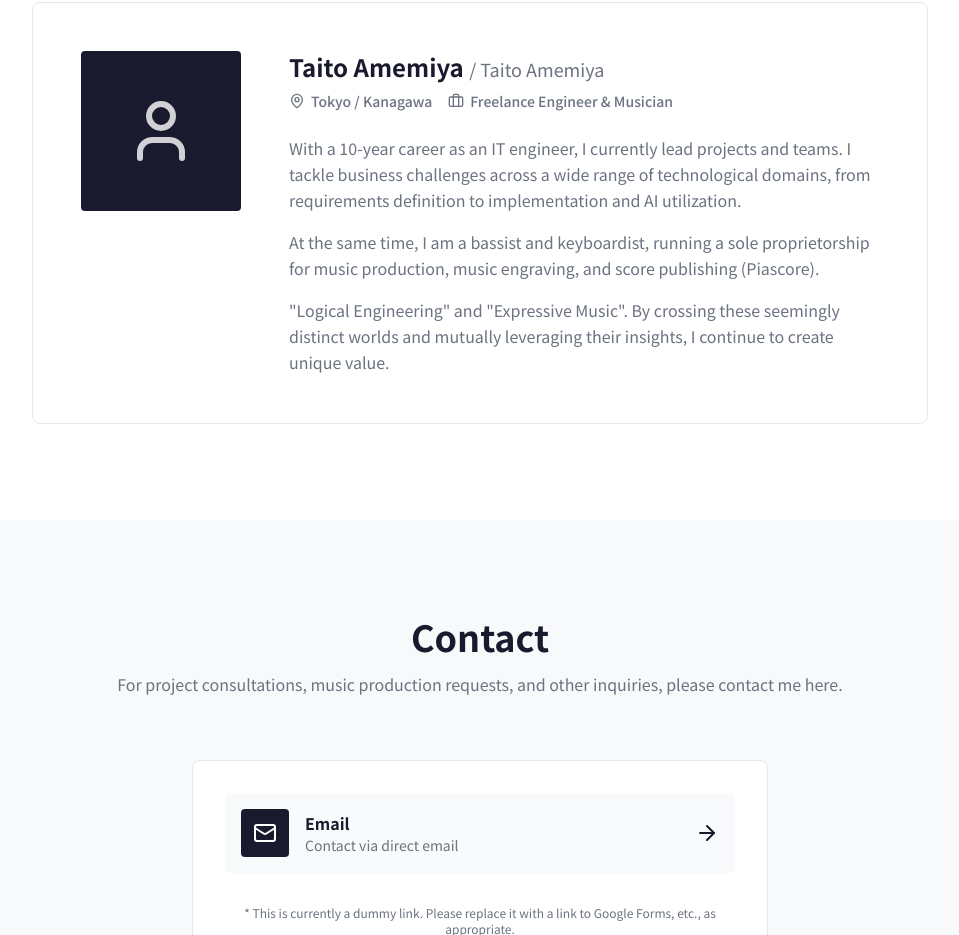
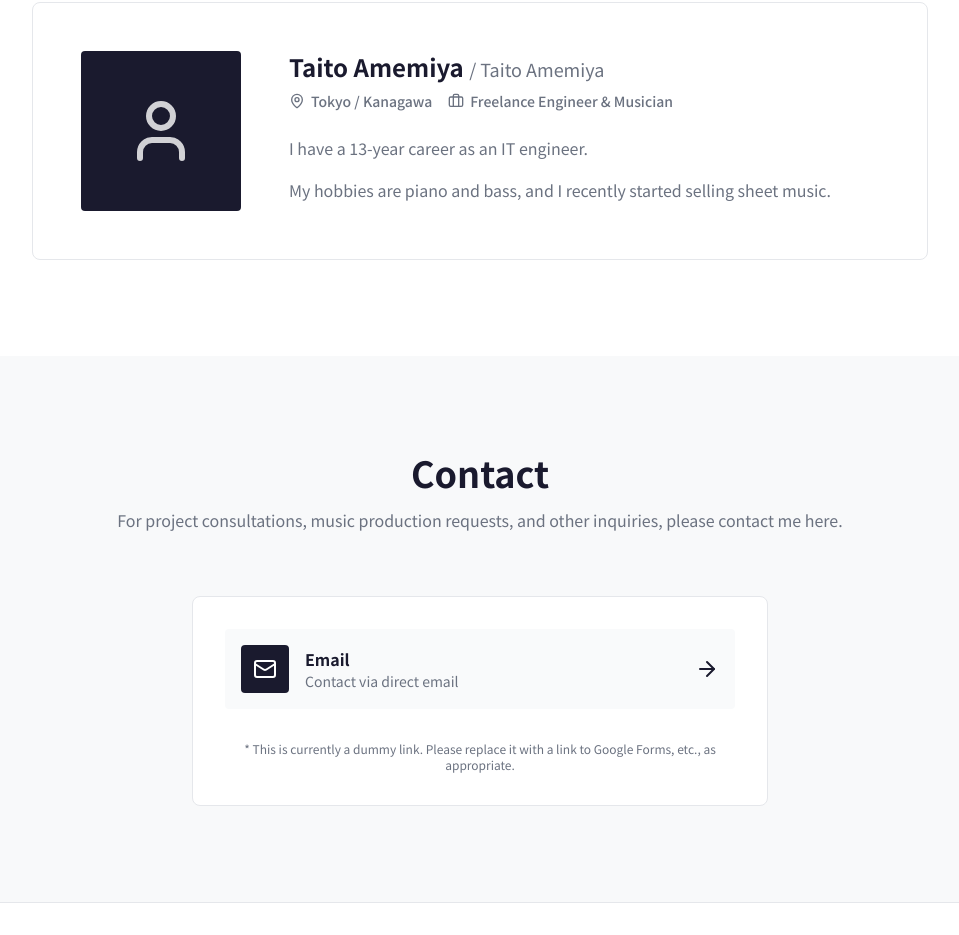
Before and after one commit to AME-Team/AME-Home, a Next.js app: page /en in a window 1280 px wide. Shown: the part 2148-3083 px from the top of the page, without its empty margins (160-1119 px from the left). Built offline with nearby package versions, Linux system fonts and the light colour scheme.

Commit message:
chore: simplify about me text

```diff
--- a/package.json
+++ b/package.json
@@ -5,7 +5,7 @@
   "scripts": {
     "dev": "next dev",
     "build": "next build",
-    "start": "next start",
+    "start": "npx serve@latest out",
     "lint": "eslint",
     "lint:strict": "eslint . --max-warnings=0",
     "format:check": "prettier --check .",
--- a/src/components/sections/About.tsx
+++ b/src/components/sections/About.tsx
@@ -33,9 +33,9 @@ export default function AboutSection({ dict }: { dict: Dictionary['about'] }): R
                 </div>
 
                 <div className="space-y-4 leading-relaxed text-muted">
-                  <p>{dict.p1}</p>
-                  <p>{dict.p2}</p>
-                  <p>{dict.p3}</p>
+                  {dict.p1 && <p>{dict.p1}</p>}
+                  {dict.p2 && <p>{dict.p2}</p>}
+                  {dict.p3 && <p>{dict.p3}</p>}
                 </div>
               </div>
             </div>
--- a/src/dictionaries/en.json
+++ b/src/dictionaries/en.json
@@ -9,9 +9,9 @@
   "about": {
     "title": "About Me",
     "name": "Taito Amemiya",
-    "p1": "With a 10-year career as an IT engineer, I currently lead projects and teams. I tackle business challenges across a wide range of technological domains, from requirements definition to implementation and AI utilization.",
-    "p2": "At the same time, I am a bassist and keyboardist, running a sole proprietorship for music production, music engraving, and score publishing (Piascore).",
-    "p3": "\"Logical Engineering\" and \"Expressive Music\". By crossing these seemingly distinct worlds and mutually leveraging their insights, I continue to create unique value."
+    "p1": "I have a 13-year career as an IT engineer.",
+    "p2": "My hobbies are piano and bass, and I recently started selling sheet music.",
+    "p3": ""
   },
   "it": {
     "title": "IT Engineer",
--- a/src/dictionaries/ja.json
+++ b/src/dictionaries/ja.json
@@ -9,9 +9,9 @@
   "about": {
     "title": "About Me",
     "name": "雨宮 泰斗",
-    "p1": "ITエンジニア兼ITコンサルタントとして13年のキャリアを持ちます。要件定義から実装、AI活用まで幅広い技術領域で課題解決に取り組んでいます。",
-    "p2": "同時にアマチュアのベーシスト・キーボーディストでもあり、楽譜販売（Piascore）などの活動を行っています。",
-    "p3": "エンジニアリングと音楽制作という異なる領域での経験は大きな財産になっています。"
+    "p1": "ITエンジニアとして13年のキャリアを持ちます。",
+    "p2": "趣味はピアノとベースで、最近は楽譜の販売も始めました。",
+    "p3": ""
   },
   "it": {
     "title": "ITエンジニア",
```
